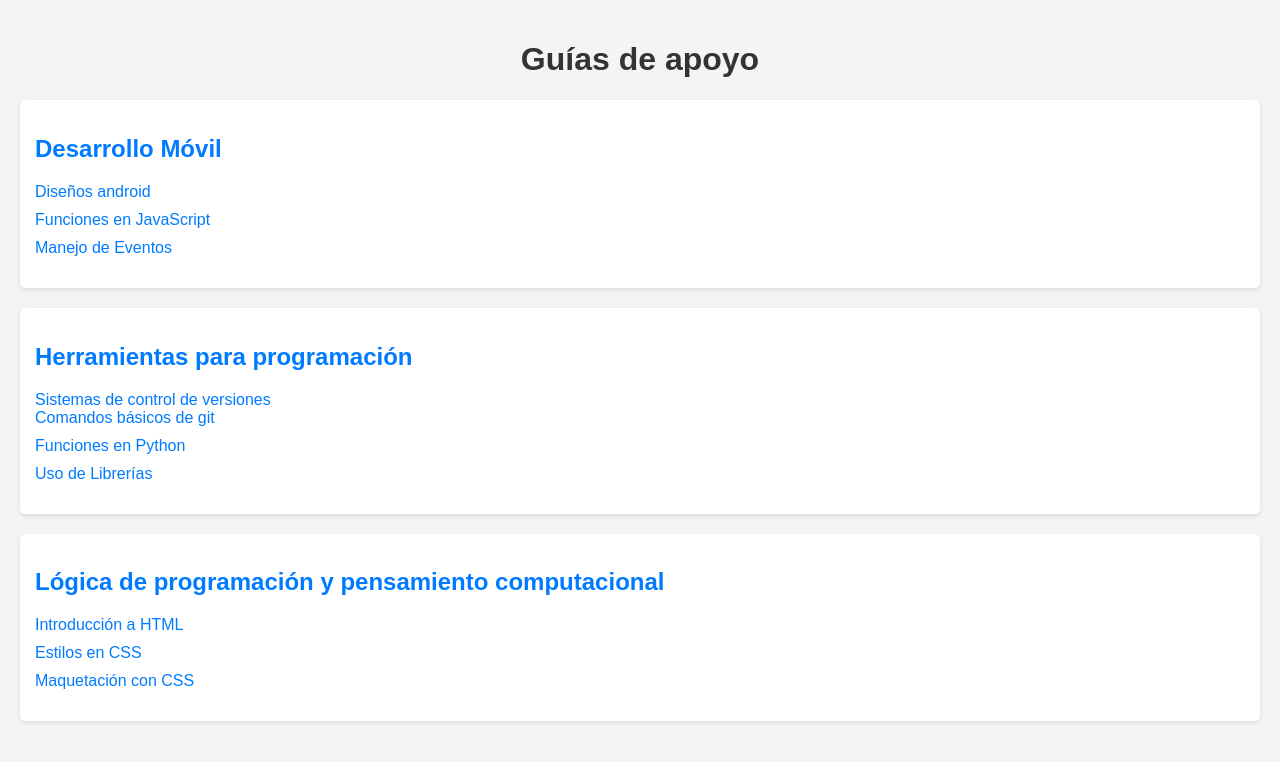
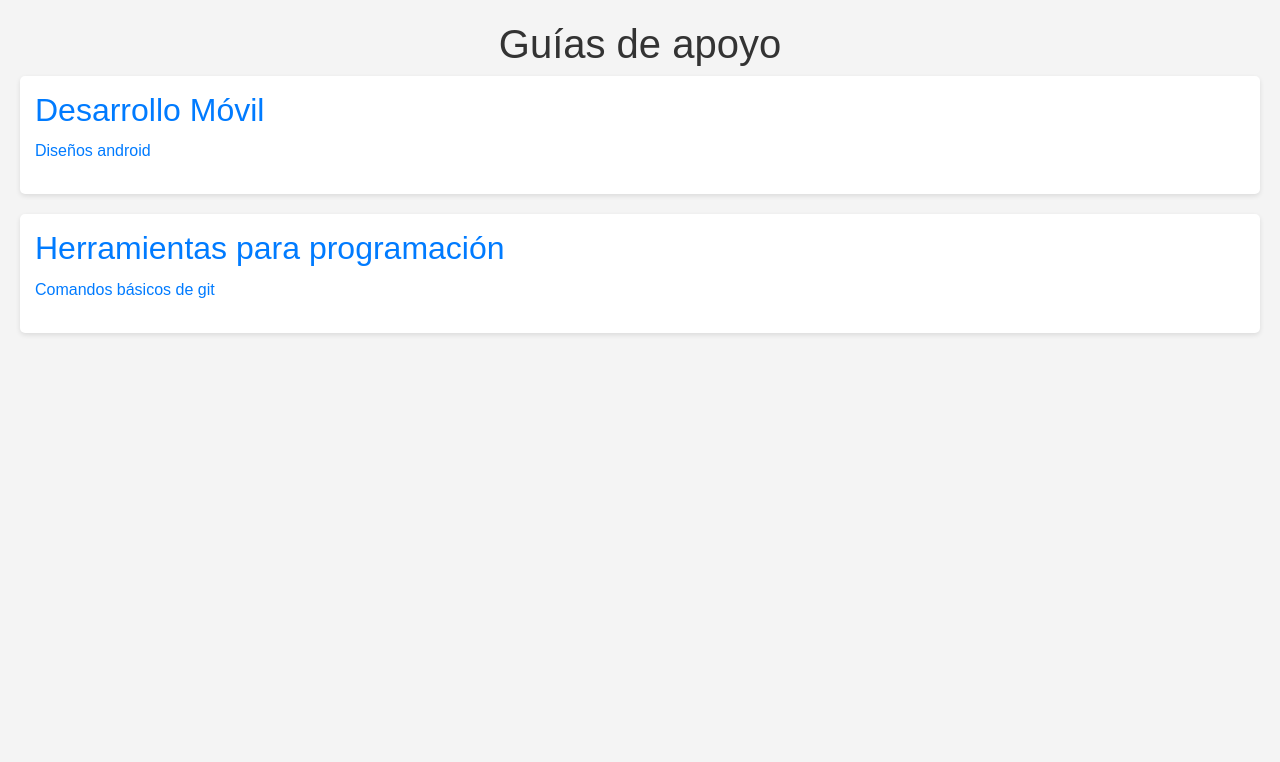
Before and after one commit to Instructorfic/Instructorfic.github.io, a plain HTML site: page index.html in a window 1280 px wide. Drawn offline with nearby package versions, Linux system fonts and the light colour scheme.

Commit message:
update files

```diff
--- a/index.html
+++ b/index.html
@@ -4,6 +4,7 @@
     <meta charset="UTF-8">
     <meta name="viewport" content="width=device-width, initial-scale=1.0">
     <title>Material de apoyo</title>
+    <link rel="stylesheet" href="https://cdn.jsdelivr.net/npm/bootstrap@4.3.1/dist/css/bootstrap.min.css" integrity="sha384-ggOyR0iXCbMQv3Xipma34MD+dH/1fQ784/j6cY/iJTQUOhcWr7x9JvoRxT2MZw1T" crossorigin="anonymous">
     <script type="module" src="https://md-block.verou.me/md-block.js"></script>
 
     <style>
@@ -45,36 +46,24 @@
 </head>
 <body>
 
+
     <h1>Guías de apoyo</h1>
 
     <div class="category">
         <h2>Desarrollo Móvil</h2>
         <ul>
             <li><a href="AndroidLayouts.html" target="">Diseños android</a></li>
-            <li><a href="manuales/javascript/funciones.html">Funciones en JavaScript</a></li>
-            <li><a href="manuales/javascript/eventos.html">Manejo de Eventos</a></li>
         </ul>
     </div>
 
     <div class="category">
         <h2>Herramientas para programación</h2>
         <ul>
-            <li><a href="manuales/python/intro.html">Sistemas de control de versiones</a>
-                <ul><a href="manuales/python/intro.html">Comandos básicos de git</a></ul>
-            </li>
-            <li><a href="manuales/python/funciones.html">Funciones en Python</a></li>
-            <li><a href="manuales/python/librerias.html">Uso de Librerías</a></li>
+            <li><a href="manuales/python/intro.html">Comandos básicos de git</a></li>
         </ul>
     </div>
-
-    <div class="category">
-        <h2>Lógica de programación y pensamiento computacional</h2>
-        <ul>
-            <li><a href="manuales/html/intro.html">Introducción a HTML</a></li>
-            <li><a href="manuales/css/estilos.html">Estilos en CSS</a></li>
-            <li><a href="manuales/css/maquetacion.html">Maquetación con CSS</a></li>
-        </ul>
-    </div>
-
+    <script src="https://code.jquery.com/jquery-3.3.1.slim.min.js" integrity="sha384-q8i/X+965DzO0rT7abK41JStQIAqVgRVzpbzo5smXKp4YfRvH+8abtTE1Pi6jizo" crossorigin="anonymous"></script>
+<script src="https://cdn.jsdelivr.net/npm/popper.js@1.14.7/dist/umd/popper.min.js" integrity="sha384-UO2eT0CpHqdSJQ6hJty5KVphtPhzWj9WO1clHTMGa3JDZwrnQq4sF86dIHNDz0W1" crossorigin="anonymous"></script>
+<script src="https://cdn.jsdelivr.net/npm/bootstrap@4.3.1/dist/js/bootstrap.min.js" integrity="sha384-JjSmVgyd0p3pXB1rRibZUAYoIIy6OrQ6VrjIEaFf/nJGzIxFDsf4x0xIM+B07jRM" crossorigin="anonymous"></script>
 </body>
 </html>
```
Also changed, not shown: AndroidLayouts.html (+23 -3 lines).
